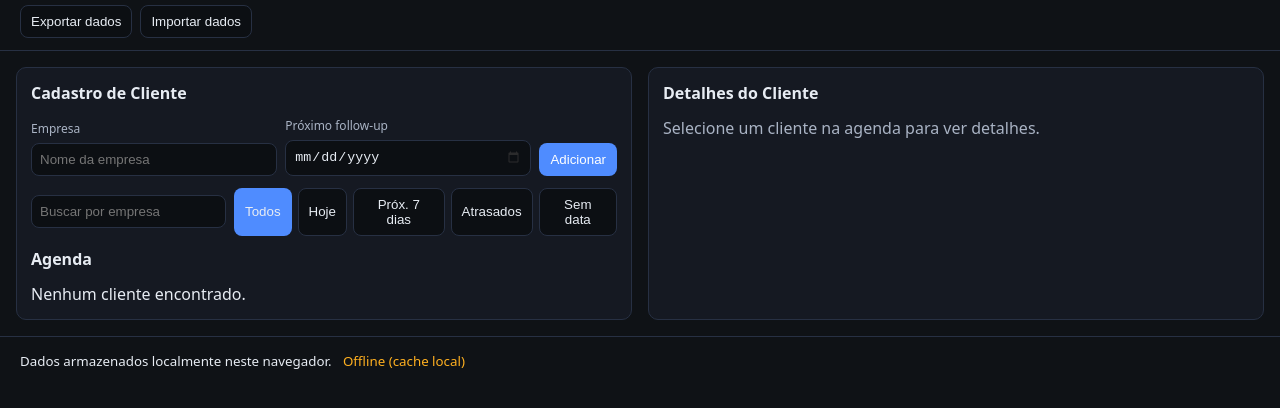
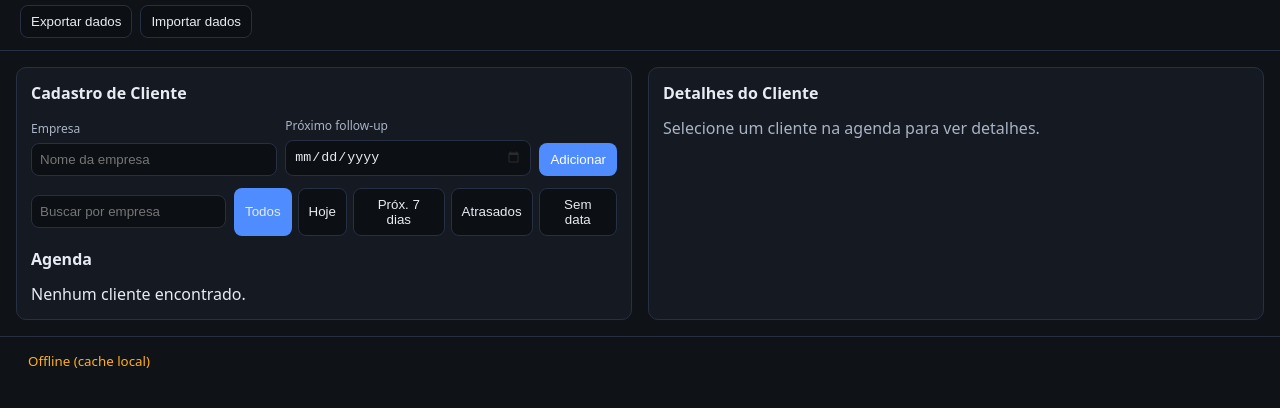
Before and after one commit to mellongatti/fupsystem, a plain HTML site: page index.html in a window 1280 px wide. Shown: the part 42-450 px from the top of the page. Drawn offline with nearby package versions, Linux system fonts and the light colour scheme; no server answers.

Commit message:
Footer: remove mensagem de armazenamento local; mantém apenas indicador de status do Supabase.

```diff
--- a/index.html
+++ b/index.html
@@ -55,7 +55,7 @@
   </main>
 
   <footer class="app-footer">
-    <small>Dados armazenados localmente neste navegador. <span id="cloud-status" class="cloud-status" aria-live="polite">Verificando Supabase…</span></small>
+    <small><span id="cloud-status" class="cloud-status" aria-live="polite">Verificando Supabase…</span></small>
   </footer>
 
   <script src="https://cdn.jsdelivr.net/npm/@supabase/supabase-js@2"></script>
```
